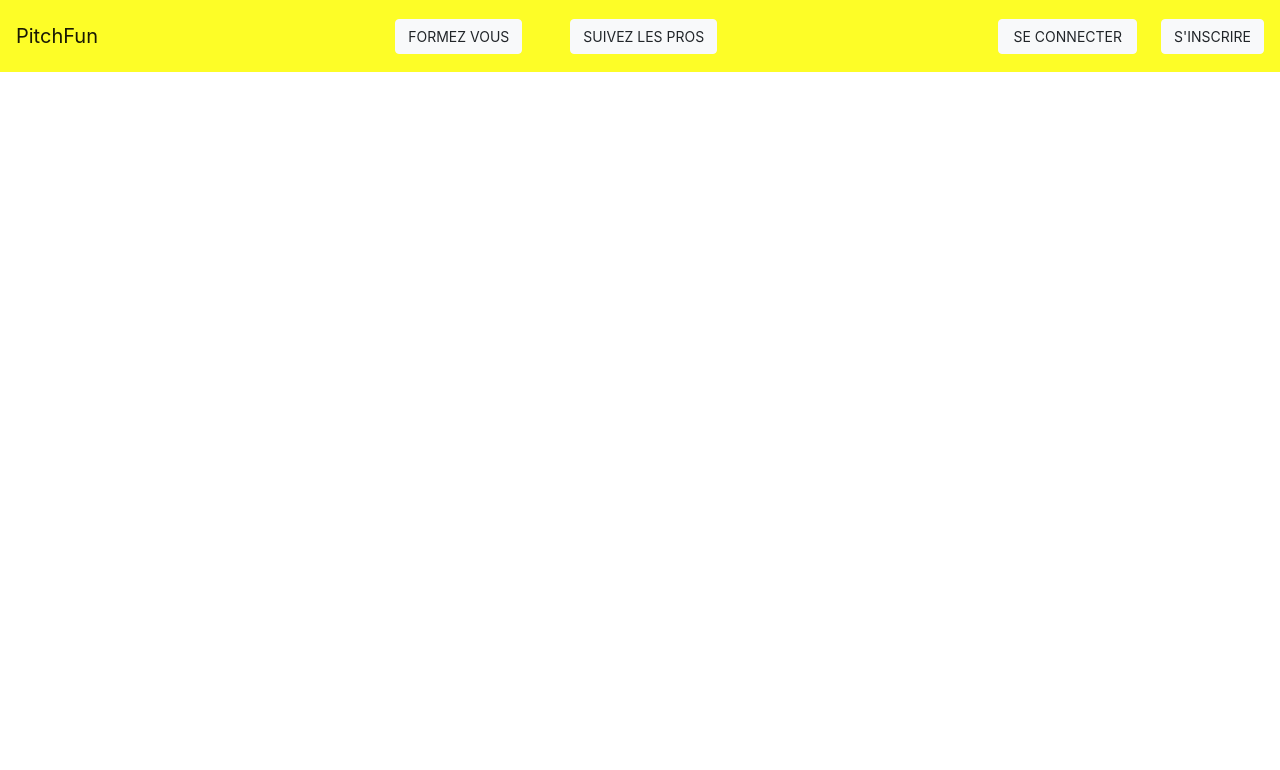
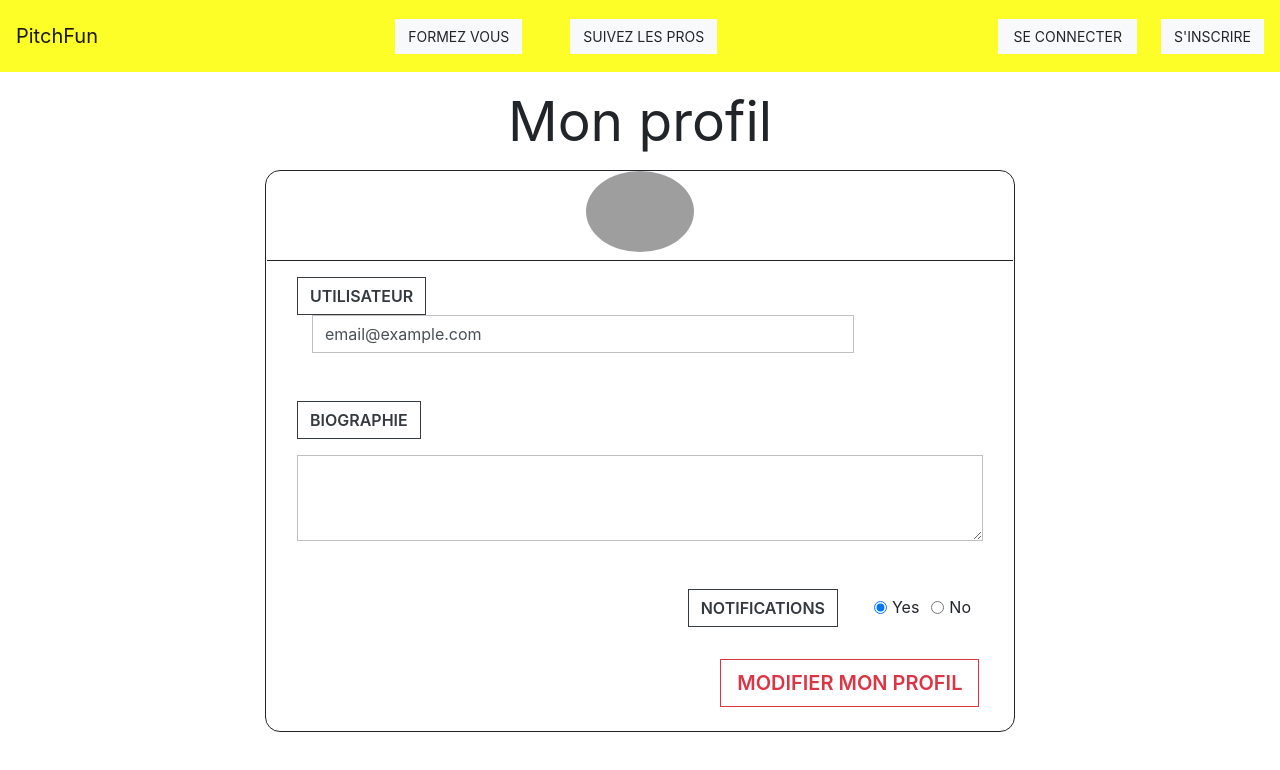
Before and after one commit to cyrilleAdelphe/PitchFun, an Angular app: page /profil in a window 1280 px wide. Before the commit this address led to /. Shown: the top 770 px of the page. Built offline with nearby package versions, Linux system fonts and the light colour scheme; grey boxes are pictures that could not be loaded.

Commit message:
modify home page and add profil page

```diff
--- a/src/app/app-routing.module.ts
+++ b/src/app/app-routing.module.ts
@@ -3,6 +3,7 @@ import { RouterModule, Routes } from '@angular/router';
 import { AppComponent } from './app.component';
 import { HomePageComponent } from './home-page/home-page.component';
 import { HomeComponent } from './home/home.component';
+import { ProfilComponent } from './profil/profil.component';
 
 const routes: Routes = [
   {
@@ -19,6 +20,10 @@ const routes: Routes = [
   {
     path: 'test',
     component: HomePageComponent
+  },
+  {
+    path: 'profil',
+    component: ProfilComponent
   }
 ];
 
--- a/src/app/app.module.ts
+++ b/src/app/app.module.ts
@@ -6,13 +6,15 @@ import { AppComponent } from './app.component';
 import { NavbarComponent } from './navbar/navbar.component';
 import { HomeComponent } from './home/home.component';
 import { HomePageComponent } from './home-page/home-page.component';
+import { ProfilComponent } from './profil/profil.component';
 
 @NgModule({
   declarations: [
     AppComponent,
     NavbarComponent,
     HomeComponent,
-    HomePageComponent
+    HomePageComponent,
+    ProfilComponent
   ],
   imports: [
     BrowserModule,
--- a/src/app/home/home.component.html
+++ b/src/app/home/home.component.html
@@ -26,18 +26,16 @@
         <div class="col-md-4">
             <div class="container bord p-2 square">
                 <div class="row">
-                    <div class="col-md-2 square-icon2" align="right">
-                        <i class="material-icons">
-                            create
-                        </i>
+                    <div class="col-md-1 square-icon2" align="right">
+
                     </div>
-                    <div class="col-md-6 square-text" align="right">
-                        <p>Pitchs les mieux notés</p>
+                    <div class="col-md-7 square-text" align="right">
+                        <p>Rejoindre une communauté</p>
                     </div>
                     <div class="col-md-4" align="center">
                         <div class="square-icon" align="center">
                             <i class="material-icons">
-                                star
+                                people
                             </i>
                         </div>
                     </div>
@@ -47,18 +45,13 @@
         <div class="col-md-4">
             <div class="container bord p-2 square">
                 <div class="row">
-                    <div class="col-md-2 square-icon2" align="right">
-                        <i class="material-icons">
-                            create
-                        </i>
-                    </div>
-                    <div class="col-md-6 square-text" align="right">
-                        <p>Pitchs les mieux notés</p>
+                    <div class="col-md-8 square-text" align="right">
+                        <p>Voir challenges</p>
                     </div>
                     <div class="col-md-4" align="center">
                         <div class="square-icon" align="center">
                             <i class="material-icons">
-                                star
+                                hourglass_full
                             </i>
                         </div>
                     </div>
--- a/src/app/navbar/navbar.component.css
+++ b/src/app/navbar/navbar.component.css
@@ -5,6 +5,7 @@ nav {
 
 button {
     font-size: 14px;
+    border-radius: 0;
 }
 
 
--- /dev/null
+++ b/src/app/profil/profil.component.css
@@ -0,0 +1,71 @@
+/* Element direct */
+button {
+    border-radius: 0;
+    font-weight: 600;
+}
+
+input {
+    border-radius: 0;
+    border: solid 1px rgba(180, 178, 178, 0.829)
+}
+
+textarea {
+    border-radius: 0;
+    border: solid 1px rgba(180, 178, 178, 0.829)
+
+}
+
+
+/* ID element */
+
+
+
+/* Class element */
+.bord {
+    border: solid;
+}
+
+.title {
+    font-size: 55px;
+    font-weight: 400;
+}
+
+.main-profil {
+    padding-bottom: 1rem;
+    border: solid 1px;
+    border-radius: 15px;
+    width: 60%;
+}
+
+.profil {
+    border-bottom: solid 1px;
+    width: 99.8%;
+}
+
+.profil-detail {
+    width: 100%;
+}
+
+.profil-notification {
+    float: right;
+}
+
+.profil-update {
+    width: 72%;
+}
+
+.profil-btn > button {
+    float: right;
+    position: relative;
+    left: 20%;
+}
+
+.avatar {
+    border-radius: 100%;
+    width: 15%;
+    margin-bottom: 0.5rem;
+}
+
+.avatar > img {
+    border-radius: 100%;
+}
--- /dev/null
+++ b/src/app/profil/profil.component.html
@@ -0,0 +1,72 @@
+<div class="container-fluid mb-4">
+    <div class="container pt-3 pb-1" align="center">
+        <h1 class="title">Mon profil</h1>
+    </div>
+
+    <div class="container main-profil mt-1">
+
+        <div class="row">
+            <div class="container profil" align="center">
+                <div class="avatar">
+                    <img src="https://img.freepik.com/vecteurs-libre/homme-mafieux-mysterieux-fumant-cigarette_52683-34828.jpg?size=338&ext=jpg" width="100%" alt="">
+                </div>
+            </div>
+        </div>
+
+        <div class="row">
+            <div class="col-md-12">
+                <div class="container profil-detail">
+                    <div class="form-group row p-3">
+                        <button class="btn btn-outline-dark">UTILISATEUR</button>
+                        <div class="col-sm-10">
+                          <input type="text" class="form-control" id="staticEmail" value="email@example.com">
+                        </div>
+                    </div>
+                </div>
+            </div>
+
+            <div class="col-md-12">
+                <div class="container profil-detail p-3">
+                    <button class="btn btn-outline-dark mb-3">BIOGRAPHIE</button>
+                    <div class="form-group row">
+                        <div class="col-sm-12">
+                            <textarea class="form-control" id="exampleFormControlTextarea1" rows="3" style="width: 100%;"></textarea>
+                        </div>
+                    </div>
+                </div>
+            </div>
+
+            <div class="col-md-12">
+                <div class="container profil-detail p-3">
+                    <div class="profil-notification">
+                        <div class="form-check form-check-inline">
+                            <button class="btn btn-outline-dark mb-3">NOTIFICATIONS</button>
+                          </div>
+                          <div class="form-check form-check-inline ml-4">
+                            <input class="form-check-input" type="radio" name="inlineRadioOptions" id="inlineRadio2" value="option2" checked>
+                            <label class="form-check-label" for="inlineRadio2">Yes</label>
+                          </div>
+                          <div class="form-check form-check-inline">
+                            <input class="form-check-input" type="radio" name="inlineRadioOptions" id="inlineRadio3" value="option3">
+                            <label class="form-check-label" for="inlineRadio3">No</label>
+                          </div>
+                    </div>
+                </div>
+            </div>
+
+            <div class="col-md-12 mb-2">
+                <div class="container profil-update p-3">
+                    <div class="profil-btn">
+                        <button class="btn btn-outline-danger btn-lg">
+                            MODIFIER MON PROFIL
+                        </button>
+                    </div>
+                </div>
+            </div>
+
+        </div>
+
+
+    </div>
+
+</div>
--- /dev/null
+++ b/src/app/profil/profil.component.ts
@@ -0,0 +1,15 @@
+import { Component, OnInit } from '@angular/core';
+
+@Component({
+  selector: 'app-profil',
+  templateUrl: './profil.component.html',
+  styleUrls: ['./profil.component.css']
+})
+export class ProfilComponent implements OnInit {
+
+  constructor() { }
+
+  ngOnInit(): void {
+  }
+
+}
```
Also changed, not shown: 1 other file (tests, documents, lock files or other folders).
